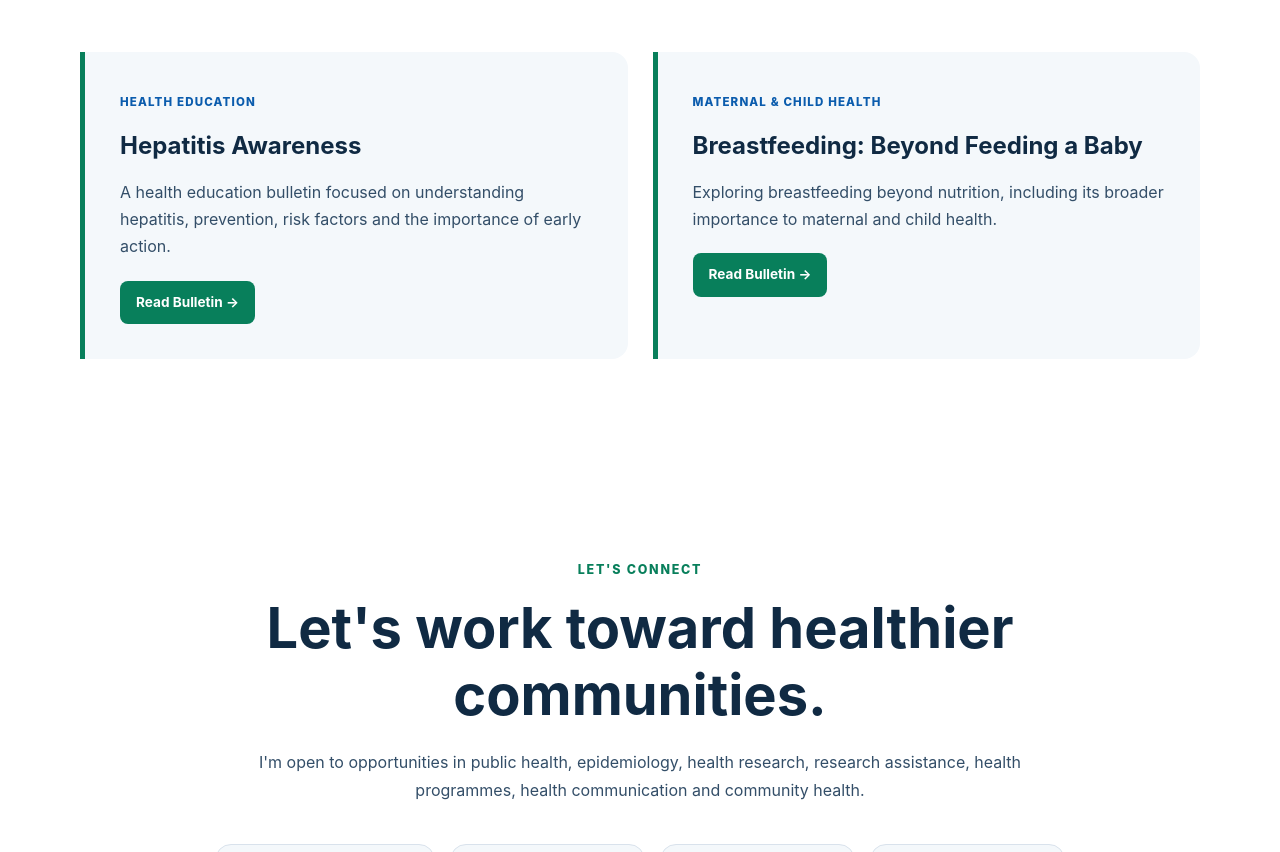
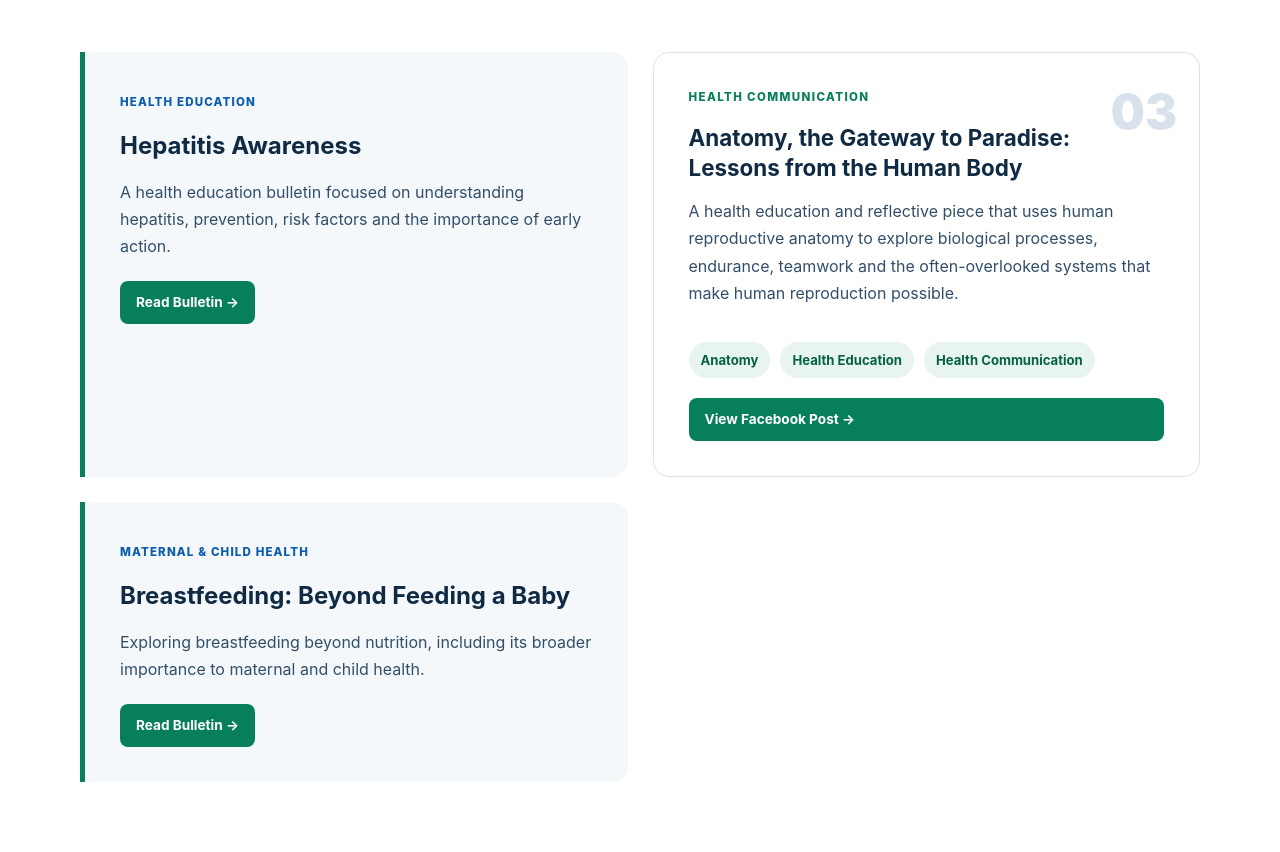
Before and after one commit to idrisolawuwo/idrisolawuwo.github.io, a plain HTML site: page index.html in a window 1280 px wide. Shown: the part 6885-7737 px from the top of the page. Drawn offline with Linux system fonts and the light colour scheme.

Commit message:
Update index.html

```diff
--- a/index.html
+++ b/index.html
@@ -865,6 +865,48 @@
             </article>
 
 
+            <article class="project-card">
+
+    <div class="project-number">
+        03
+    </div>
+
+    <span class="project-label">
+        HEALTH COMMUNICATION
+    </span>
+
+    <h3>
+        Anatomy, the Gateway to Paradise:
+        Lessons from the Human Body
+    </h3>
+
+    <p>
+        A health education and reflective piece that uses human
+        reproductive anatomy to explore biological processes,
+        endurance, teamwork and the often-overlooked systems that
+        make human reproduction possible.
+    </p>
+
+    <div class="project-tags">
+
+        <span>Anatomy</span>
+        <span>Health Education</span>
+        <span>Health Communication</span>
+
+    </div>
+
+    <a
+        href="https://www.facebook.com/100008314756001/posts/4498343010452813/?app=fbl"
+        target="_blank"
+        rel="noopener"
+        class="publication-button"
+    >
+        View Facebook Post →
+    </a>
+
+            </article>
+
+
             <!-- Breastfeeding -->
             <article class="bulletin-card">
 
```
